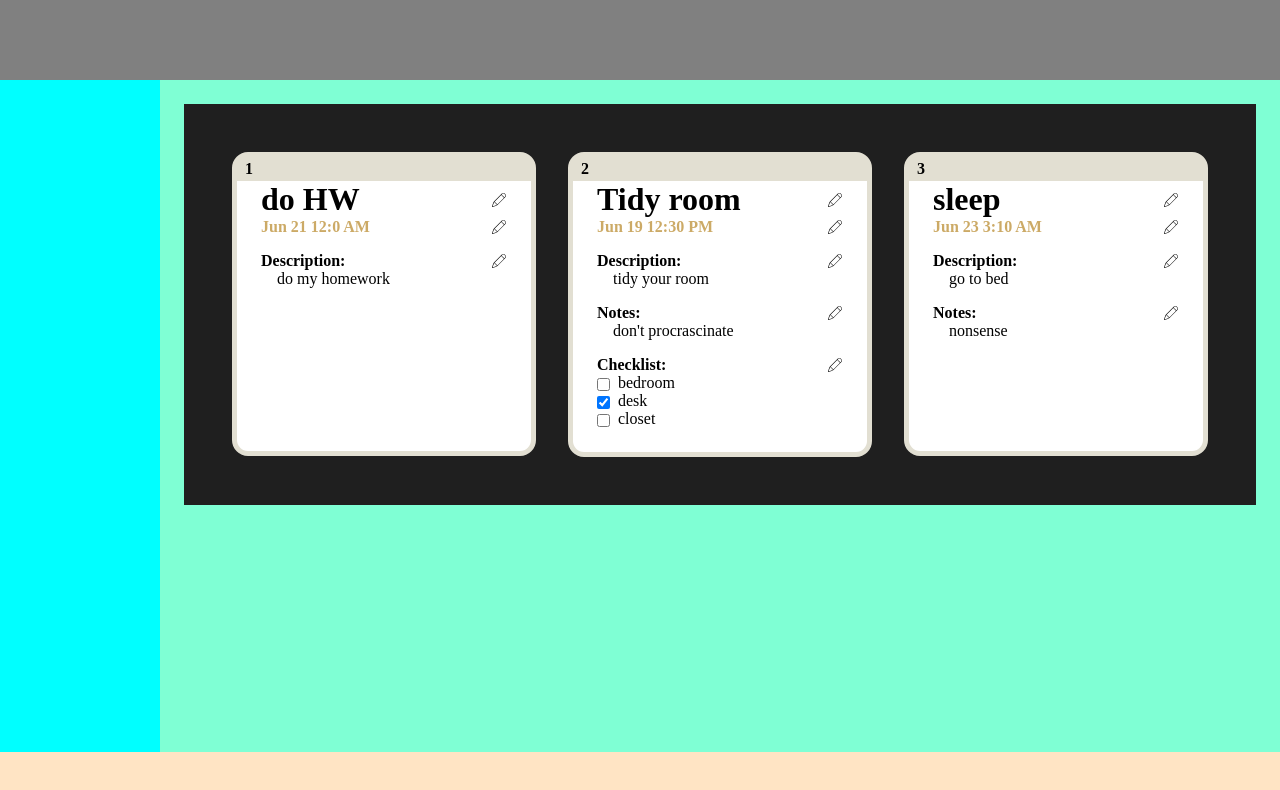
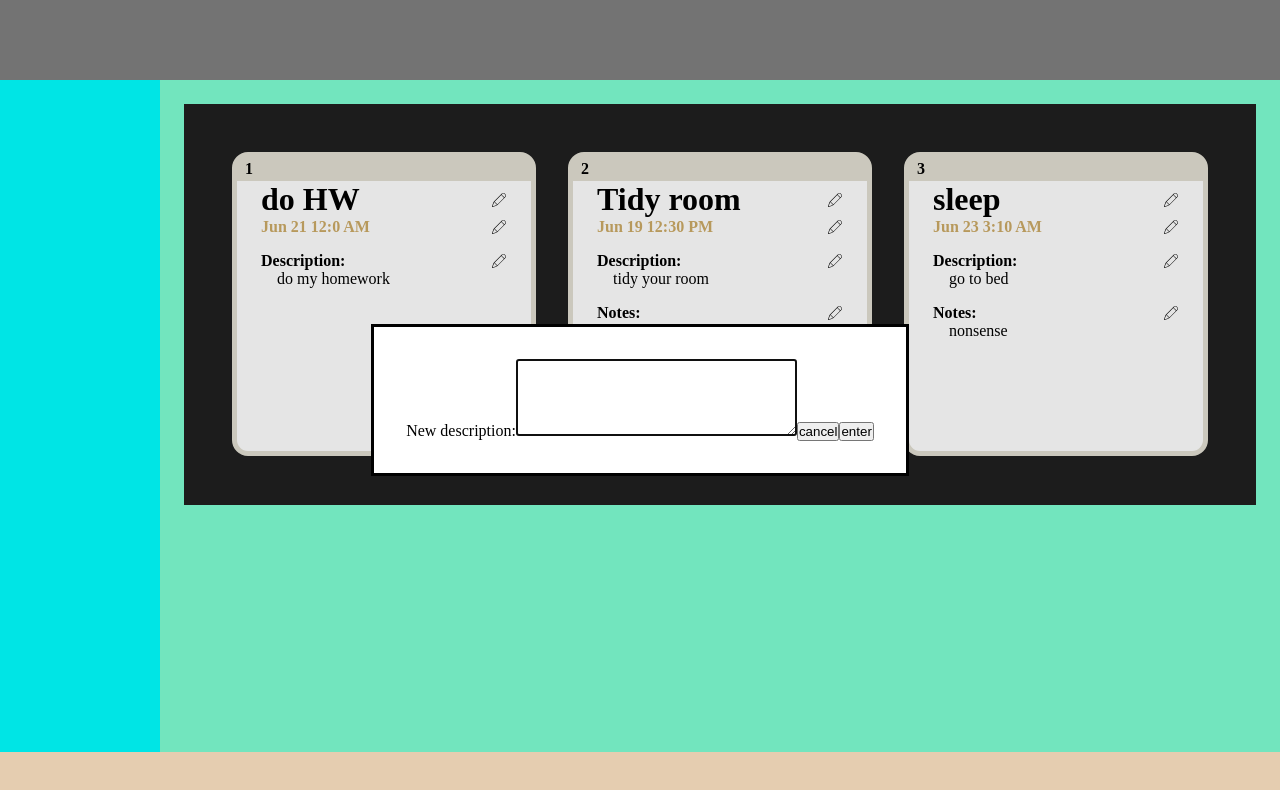
Before and after one commit to Arupyaa/simple-to-do, a website built with webpack: page src/index.html in a window 1280 px wide. Both pictures are taken after a click on the icon 499 px from the left and 261 px from the top of the page. Built offline with nearby package versions, Linux system fonts and the light colour scheme.

Commit message:
added editdescription callback and methods in modal and interface modules

```diff
--- a/src/interface.js
+++ b/src/interface.js
@@ -23,7 +23,7 @@ let TodosInterface = (function () {
             titleEdit.appendChild(makePath2());
             titleEdit.addEventListener("click", function () {
                 modal.editTitle(project, this.parentNode.parentNode.parentNode.dataset.id);
-            })
+            });
             let titleBox = document.createElement("div");
             titleBox.classList.add("title-box");
             titleBox.appendChild(title);
@@ -41,10 +41,14 @@ let TodosInterface = (function () {
             dueDateBox.appendChild(dueDateEdit);
 
             let description = document.createElement("p");
+            description.classList.add("description");
             description.textContent = todo.description;
             let descriptionEdit = makeSVG();
             descriptionEdit.appendChild(makePath1());
             descriptionEdit.appendChild(makePath2());
+            descriptionEdit.addEventListener("click", function(){
+                modal.editDescription(project, this.parentNode.parentNode.parentNode.dataset.id);
+            });
             let descriptionTitle = document.createElement("h4");
             descriptionTitle.textContent = "Description:";
             let descriptionBox = document.createElement("div");
@@ -117,7 +121,13 @@ let TodosInterface = (function () {
         title.textContent = value;
     }
 
-    return { displayTodos, editTitle };
+    let editDescription = function (id, value) {
+        let card = document.querySelector(`[data-id = '${id}']`);
+        let description = card.querySelector(".description");
+        description.textContent = value;
+    }
+
+    return { displayTodos, editTitle, editDescription };
 })();
 
 function createSVG(_name, _SVGclass, _attributes) {
--- a/src/modal.js
+++ b/src/modal.js
@@ -11,11 +11,19 @@ let modal = (function () {
         //making sure modal is cleared if closed by pressing ESC
         clearModal();
 
-        if (modal.returnValue != "" && modal.dataset.state == "title") {
-            TodosHandler.editTitle(_project, _id, modal.returnValue);
-            TodosInterface.editTitle(_id, modal.returnValue);
+        if (modal.returnValue != "") {
+            switch (modal.dataset.state) {
+                case "title":
+                    TodosHandler.editTitle(_project, _id, modal.returnValue);
+                    TodosInterface.editTitle(_id, modal.returnValue);
+                    break;
+                case "description":
+                    TodosHandler.editDescription(_project, _id, modal.returnValue);
+                    TodosInterface.editDescription(_id, modal.returnValue);
+                    break;
+            }
         }
-    })
+    });
 
     function clearModal() {
         while (modal.firstChild) {
@@ -54,5 +62,37 @@ let modal = (function () {
         modal.showModal();
     }
 
-    return { editTitle };
+    let editDescription = function (project, id) {
+        _project = project;
+        _id = id;
+        let description = document.createElement("textarea");
+        description.setAttribute("rows","5");
+        description.setAttribute("cols","33");
+        description.setAttribute("id", "description-edit");
+        let descriptionLabel = document.createElement("label");
+        descriptionLabel.setAttribute("for", "description-edit");
+        descriptionLabel.textContent = "New description:";
+        let cancelButton = document.createElement("button");
+        cancelButton.textContent = "cancel";
+        cancelButton.addEventListener("click", () => {
+            modal.close();
+            clearModal();
+        });
+        let submitButton = document.createElement("button");
+        submitButton.textContent = "enter";
+        submitButton.addEventListener("click", () => {
+            modal.close(description.value);
+            clearModal();
+        });
+
+        modal.appendChild(descriptionLabel);
+        modal.appendChild(description);
+        modal.appendChild(cancelButton);
+        modal.appendChild(submitButton);
+
+        modal.dataset.state = "description";
+        modal.showModal();
+    }
+
+    return { editTitle, editDescription };
 })();
--- a/src/todos.css
+++ b/src/todos.css
@@ -81,3 +81,7 @@
 .notes-box>p::first-letter {
     padding-left: 1rem;
 }
+
+.description, .notes{
+    white-space: pre;
+}
```
